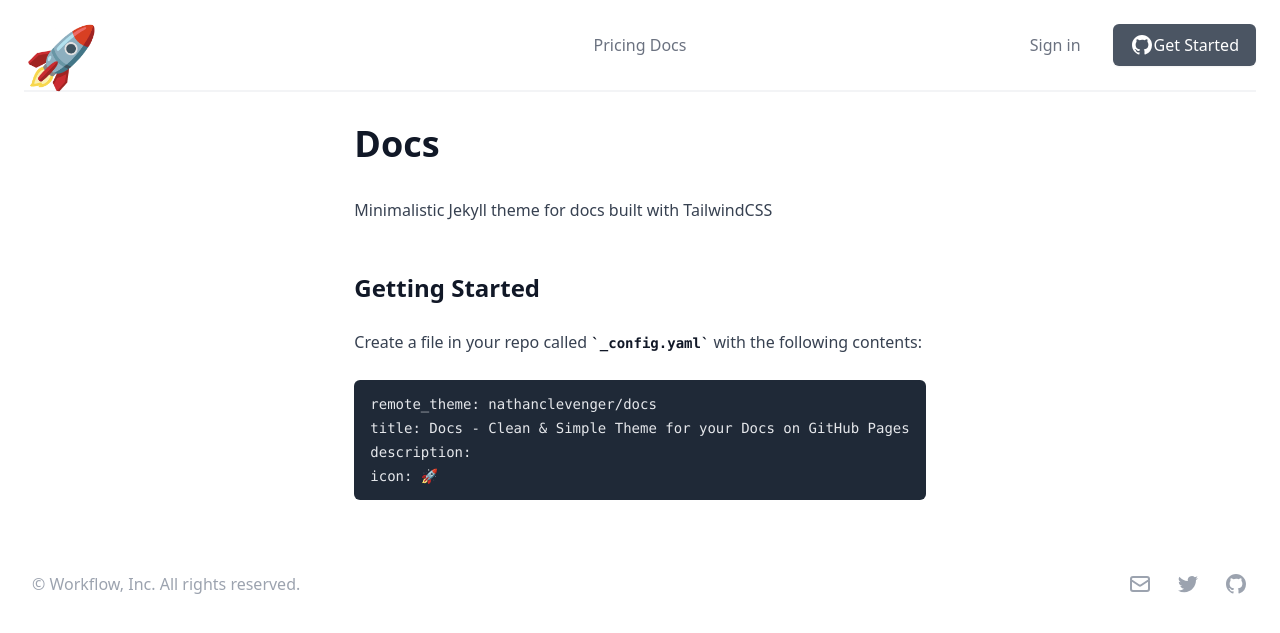
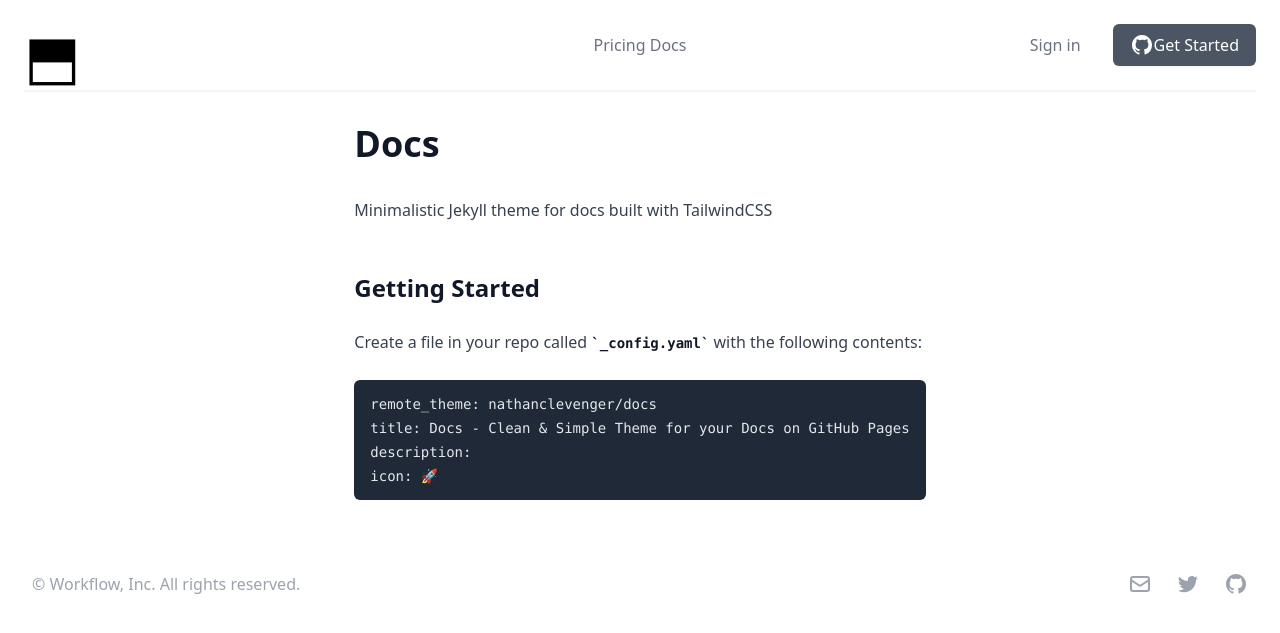
Before and after one commit to nathanclevenger/docs, a Jekyll site: the page built from README.md, in a window 1280 px wide. Shown: the top 633 px of the page. Built offline with Jekyll 4.4.1, drawn with Linux system fonts in a browser that asks for light colours; nearby versions of some CDN libraries; our own code applies the rules of GitHub Pages for plain Markdown files.

Commit message:
Update default.html

```diff
--- a/_layouts/default.html
+++ b/_layouts/default.html
@@ -24,7 +24,7 @@
       <div class="flex justify-start lg:w-0 lg:flex-1">
         <a href="#">
           <span class="sr-only">Docs</span>
-          <p class="h-8 w-auto sm:h-10 text-6xl">🚀</p>
+          <p class="h-8 w-auto sm:h-10 text-6xl">⬒</p>
 <!--           <img class="h-8 w-auto sm:h-10" src="https://tailwindui.com/img/logos/workflow-mark-indigo-600.svg" alt=""> -->
         </a>
       </div>
```
